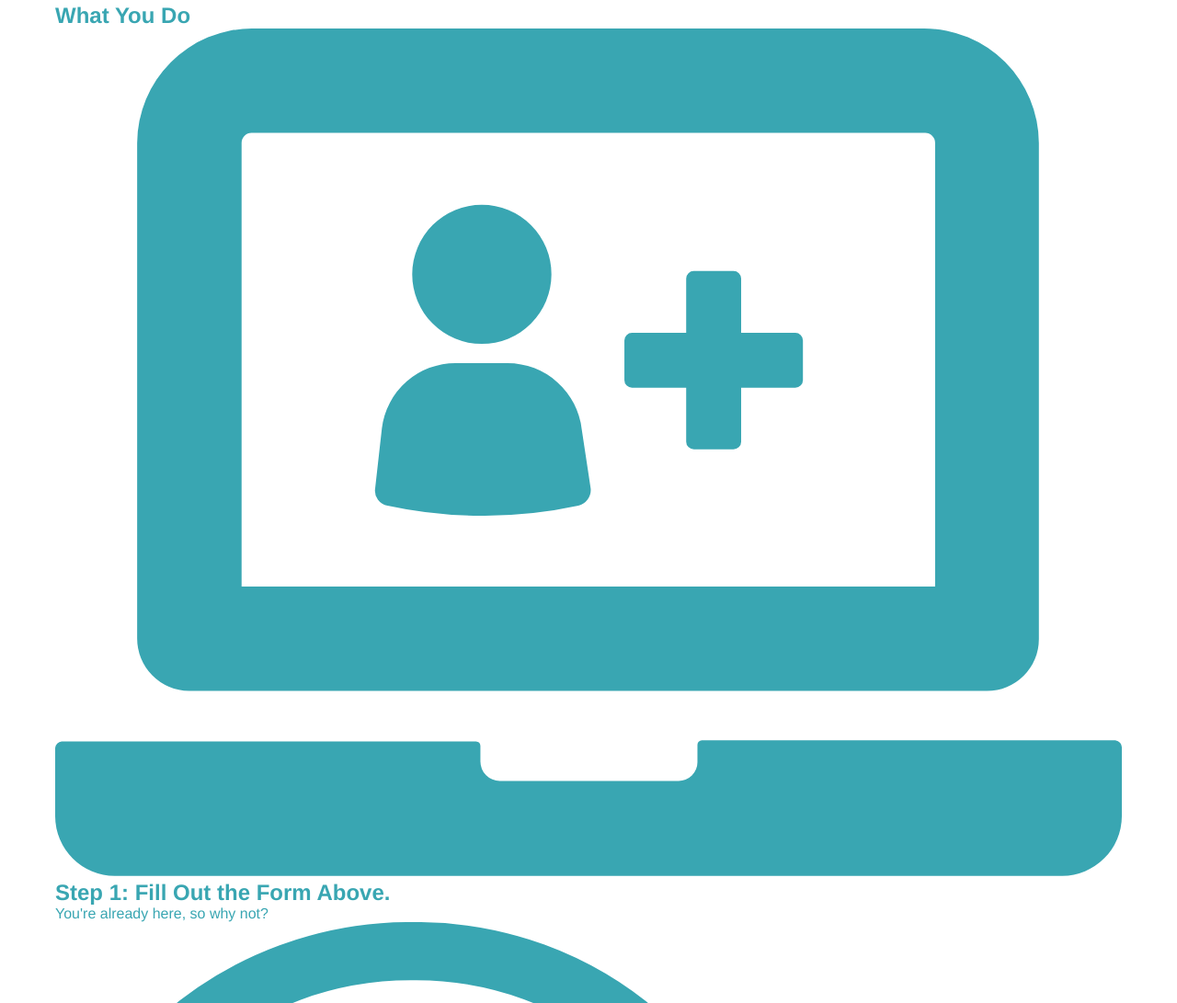
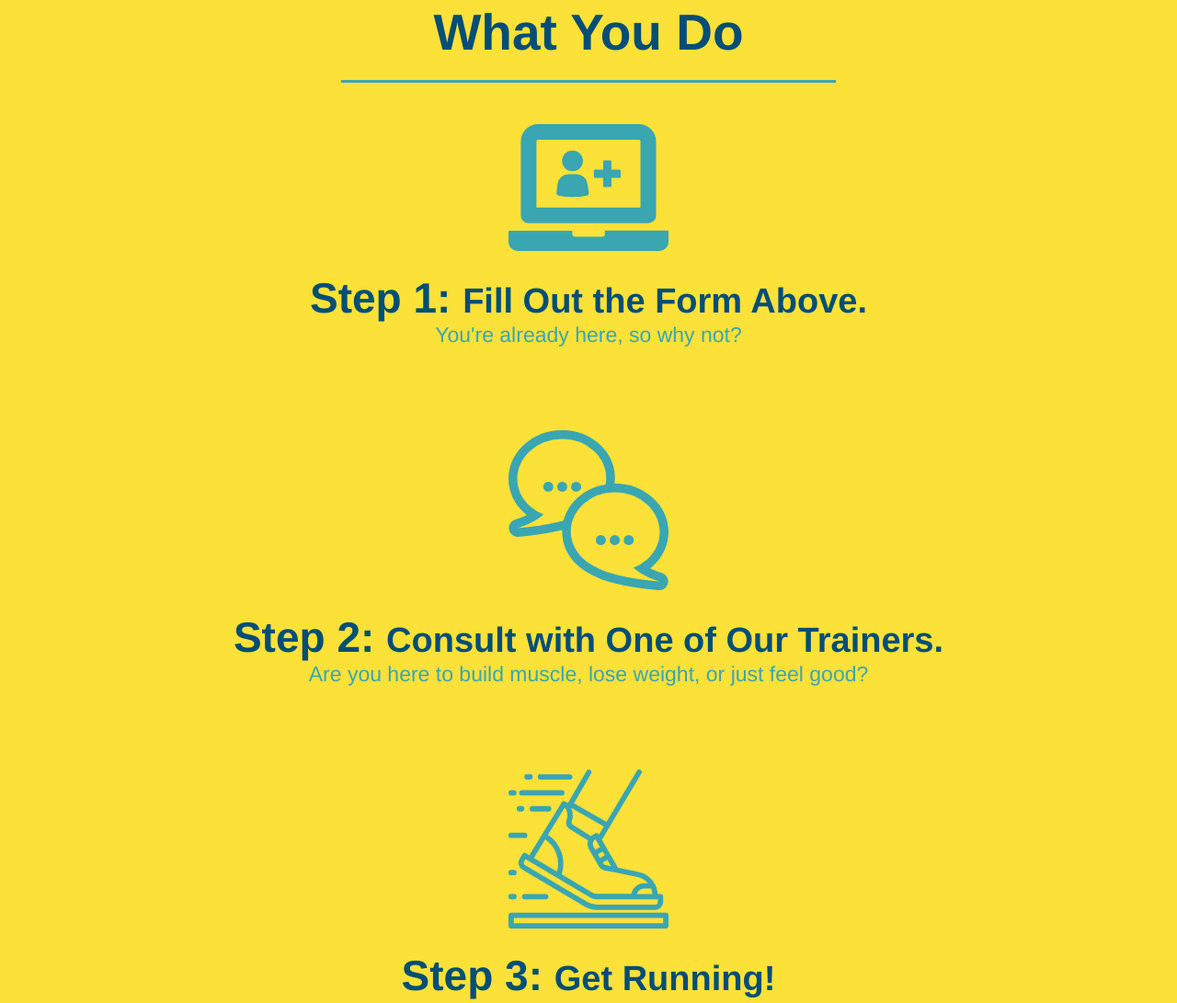
Before and after one commit to StebbiO/run-buddy, a plain HTML site: page index.html in a window 1280 px wide. Shown: the part 1015-2106 px from the top of the page at 92% size. Drawn offline with Linux system fonts and the light colour scheme.

Commit message:
styled what-you-do section

```diff
--- a/assets/css/style.css
+++ b/assets/css/style.css
@@ -102,18 +102,12 @@ button {
     border: none;
 }
 /* Hero Style End */
+
+/* What we do */
 .intro {
     text-align: center;
 }
-.intro h2 {
-    font-size: 55px;
-    color: #024e76;
-    margin-bottom: 35px;
-padding: 0 100px 20px 100px;
-border-bottom: 3px solid;
-border-color: #fce138;
-display: inline-block;
-}
+
 .intro p {
     line-height: 1.7;
     color: #39a6b2;
@@ -121,3 +115,50 @@ display: inline-block;
     font-size: 20px;
     margin: 0 auto;
 }
+
+/* What you do */
+.steps {
+    text-align: center;
+    background-color:#fce138;
+}
+
+.section-title {
+    font-size: 55px;
+    color: #024e76;
+    margin-bottom: 35px;
+    padding: 0 100px 20px 100px;
+    display: inline-block;
+    border-bottom: 3px solid;
+}
+
+.primary-border {
+    border-color:#fce138;
+}
+
+.secondary-border {
+    border-color: #39a6b2;
+}
+
+.steps div {
+    margin-bottom: 80px;
+}
+
+.steps img {
+    width: 15%;
+    margin: 10px 0;
+}
+
+.steps h3 {
+    color: #024e76;
+    font-size: 46px;
+    margin-top: 10px;
+}
+
+.steps p {
+    color:#39a6b2;
+    font-size: 23px;
+}
+
+.steps span{
+    font-size: 38px;
+}
--- a/index.html
+++ b/index.html
@@ -68,38 +68,38 @@
 
         <!-- "what we do" section -->
         <section id="what-we-do" class="intro">
-            <h2>What We Do</h2>
+            <h2 class="section-title primary-border">What We Do</h2>
             <p>
                 something something blah blah something running software blah blah big chungus epic style
             </p>
         </section>
 
         <!-- "what you do" section -->
-        <section id="what-you-do">
-            <h2>What You Do</h2>
+        <section id="what-you-do" class="steps">
+            <h2 class="section-title secondary-border">What You Do</h2>
 
             <div>
                 <!-- insert this img element -->
                 <img src="./assets/images/step-1.svg" alt="" />
-                <h3>Step 1: Fill Out the Form Above.</h3>
+                <h3>Step 1: <span>Fill Out the Form Above.</span></h3>
                 <p>You're already here, so why not?</p>
             </div>
 
             <div>
                 <img src="./assets/images/step-2.svg" alt="" />
-                <h3>Step 2: Consult with One of Our Trainers.</h3>
+                <h3>Step 2: <span>Consult with One of Our Trainers.</span></h3>
                 <p>Are you here to build muscle, lose weight, or just feel good?</p>
             </div>
 
             <div>
                 <img src="./assets/images/step-3.svg" alt="" />
-                <h3>Step 3: Get Running!.</h3>
+                <h3>Step 3: <span>Get Running!</span></h3>
                 <p>Hit the ground running (literally) once your trainer lays out your plan</p>
             </div>
 
             <div>
                 <img src="./assets/images/step-4.svg" alt="" />
-                <h3>Step 4: See Results.</h3>
+                <h3>Step 4: <span>See Results.</span></h3>
                 <p>Bi-weekly checkins with your trainer will keep you focused</p>
             </div>
         </section>
```
